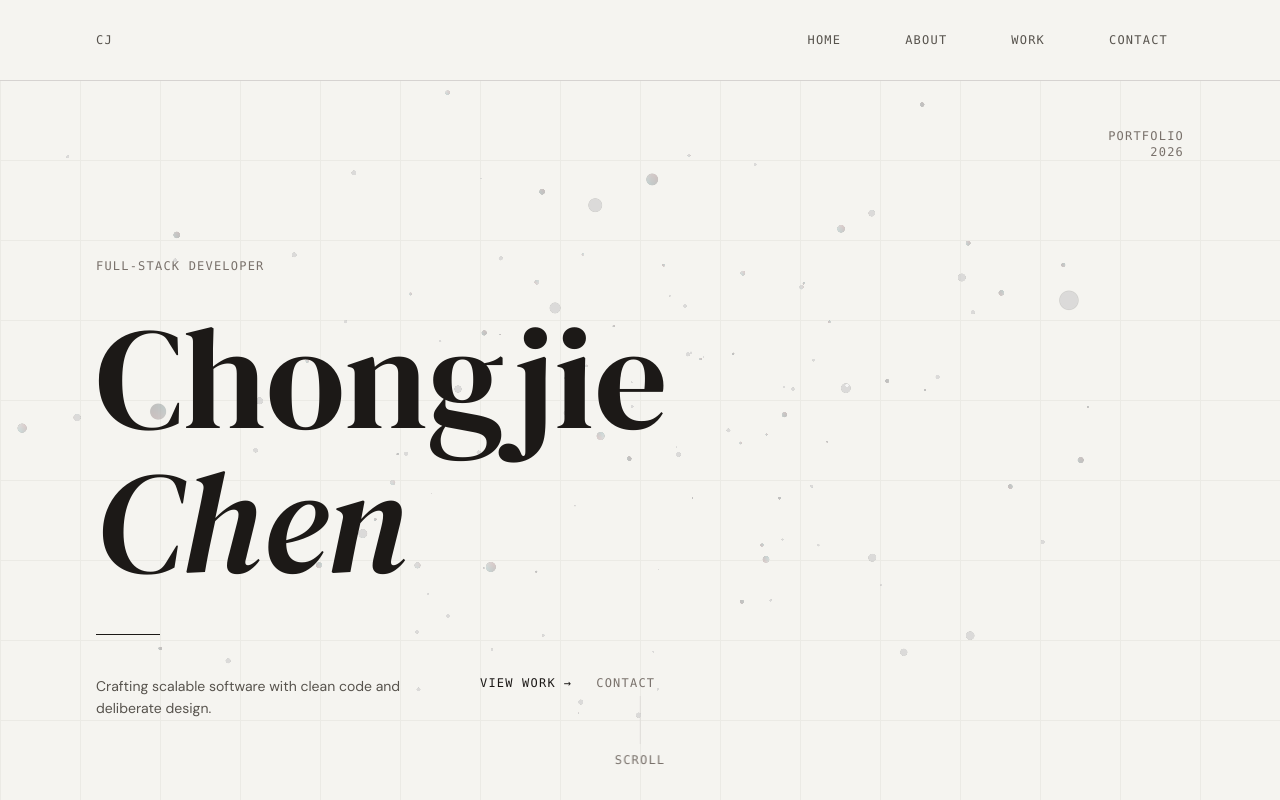
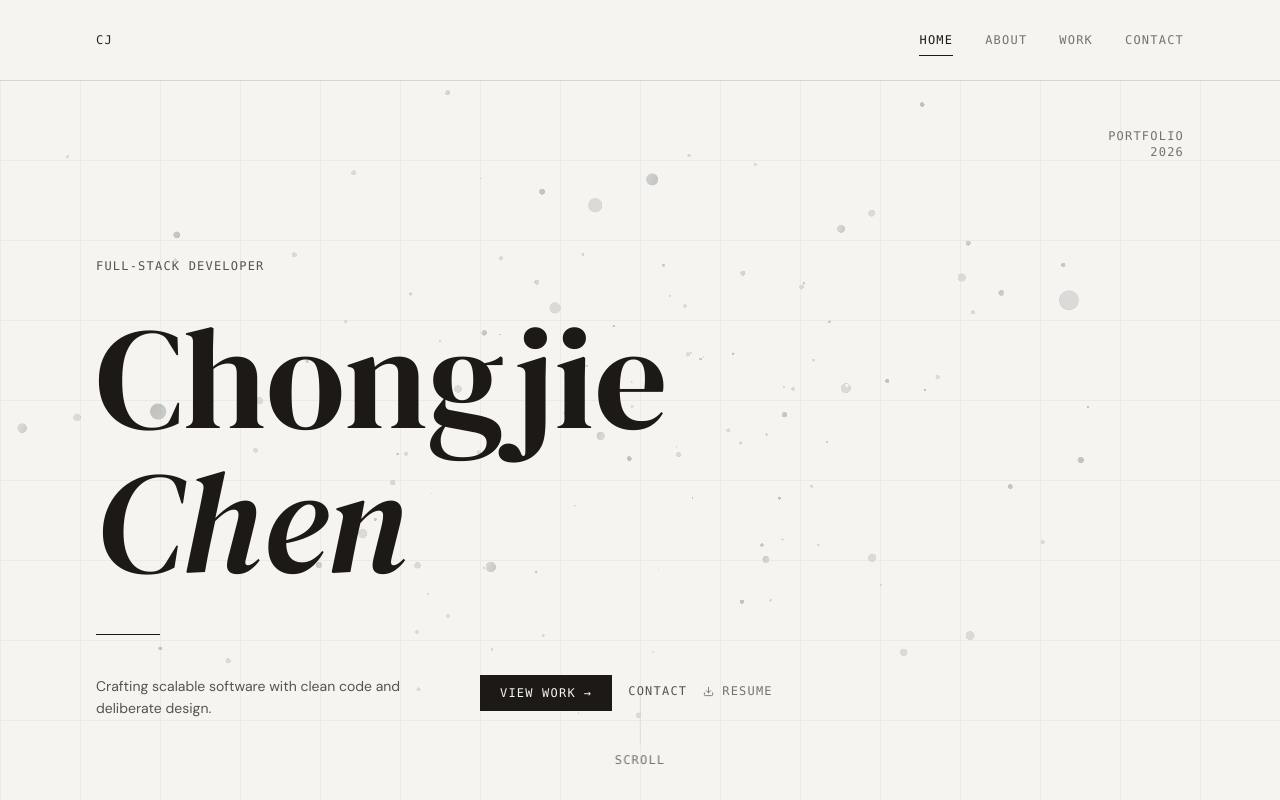
Before and after one commit to chongjie-6/Portfolio, a Next.js app: page / in a window 1280 px wide. Shown: the top 800 px of the page. Built offline with nearby package versions, Linux system fonts and the light colour scheme; a web font is replaced by a local one.

Commit message:
add resume to portfolio page and improve ui across the page

```diff
--- a/src/app/components/ui/Footer.tsx
+++ b/src/app/components/ui/Footer.tsx
@@ -3,12 +3,39 @@ import Link from "next/link";
 export function Footer() {
   return (
     <footer className="px-8 md:px-16 lg:px-24 py-10 max-w-6xl mx-auto border-t border-stone-300">
-      <div className="flex flex-col sm:flex-row justify-between items-start sm:items-center gap-4">
+      <div className="flex flex-col sm:flex-row justify-between items-start sm:items-center gap-6">
         <p className="font-mono text-xs tracking-widest text-stone-500">
-          © 2025 Chongjie Chen
+          © 2026 Chongjie Chen
         </p>
 
-        <div className="flex items-center gap-6">
+        <div className="flex items-center gap-6 flex-wrap">
+          {/* Resume download — place your resume PDF at /public/resume.pdf */}
+          <a
+            href="/resume.pdf"
+            download="Chongjie_Chen_Resume.pdf"
+            className="group inline-flex items-center gap-2 font-mono text-xs tracking-widest uppercase text-stone-900 border border-stone-900 px-4 py-2 hover:bg-stone-900 hover:text-[#f5f4f0] transition-all duration-200"
+            aria-label="Download Chongjie Chen's resume as PDF"
+          >
+            <svg
+              xmlns="http://www.w3.org/2000/svg"
+              width="12"
+              height="12"
+              viewBox="0 0 24 24"
+              fill="none"
+              stroke="currentColor"
+              strokeWidth="2"
+              strokeLinecap="round"
+              strokeLinejoin="round"
+              aria-hidden="true"
+              className="shrink-0"
+            >
+              <path d="M21 15v4a2 2 0 0 1-2 2H5a2 2 0 0 1-2-2v-4" />
+              <polyline points="7 10 12 15 17 10" />
+              <line x1="12" y1="15" x2="12" y2="3" />
+            </svg>
+            Resume
+          </a>
+
           <Link
             href="https://github.com/chongjie-6"
             target="_blank"
--- a/src/app/components/ui/Links.tsx
+++ b/src/app/components/ui/Links.tsx
@@ -1,4 +1,31 @@
+"use client";
+import { useEffect, useState } from "react";
+
 export function Links() {
+  const [activeId, setActiveId] = useState("home");
+
+  useEffect(() => {
+    const sectionIds = ["home", "about", "projects", "contact"];
+
+    const observer = new IntersectionObserver(
+      (entries) => {
+        entries.forEach((entry) => {
+          if (entry.isIntersecting) {
+            setActiveId(entry.target.id);
+          }
+        });
+      },
+      { rootMargin: "-40% 0px -55% 0px", threshold: 0 }
+    );
+
+    sectionIds.forEach((id) => {
+      const el = document.getElementById(id);
+      if (el) observer.observe(el);
+    });
+
+    return () => observer.disconnect();
+  }, []);
+
   const scrollToSection = (id: string) => {
     const element = document.getElementById(id);
     const offset = 100;
@@ -18,13 +45,24 @@ export function Links() {
   return (
     <>
       {links.map(({ id, label }) => (
-        <div
+        <button
           key={id}
-          className="btn"
           onClick={() => scrollToSection(id)}
+          className={`relative cursor-pointer px-0 py-2 font-mono text-xs tracking-widest uppercase transition-all duration-200 ${
+            activeId === id
+              ? "text-stone-900"
+              : "text-stone-500 hover:text-stone-800"
+          }`}
+          aria-current={activeId === id ? "page" : undefined}
         >
           {label}
-        </div>
+          {/* Active underline indicator */}
+          <span
+            className={`absolute bottom-0 left-0 h-px bg-stone-900 transition-all duration-300 ${
+              activeId === id ? "w-full" : "w-0"
+            }`}
+          />
+        </button>
       ))}
     </>
   );
--- a/src/app/components/ui/MobileNav.tsx
+++ b/src/app/components/ui/MobileNav.tsx
@@ -6,37 +6,60 @@ export function MobileNav() {
   const [open, setOpen] = useState(false);
 
   return (
-    <nav className={`fixed md:hidden block z-20 w-full bg-[#f5f4f0] ${open ? "" : "border-b border-stone-300"}`}>
+    <nav
+      className={`fixed md:hidden block z-20 w-full bg-[#f5f4f0] ${
+        open ? "" : "border-b border-stone-300"
+      }`}
+      aria-label="Mobile navigation"
+    >
       {/* Top bar */}
       <div
-        className={`px-6 py-5 flex justify-between items-center ${open ? "border-b border-stone-300" : ""}`}
-        onClick={() => setOpen((prev) => !prev)}
+        className={`px-6 py-5 flex justify-between items-center ${
+          open ? "border-b border-stone-300" : ""
+        }`}
       >
-        <p className="font-mono text-xs tracking-widest uppercase select-none text-stone-900">
+        <p className="font-mono text-xs tracking-widest uppercase select-none text-stone-900 font-medium">
           CJ
         </p>
 
-        {/* Animated hamburger */}
-        <div className="flex flex-col gap-1.5 cursor-pointer w-6">
+        {/* Accessible hamburger button */}
+        <button
+          onClick={() => setOpen((prev) => !prev)}
+          className="flex flex-col gap-1.5 cursor-pointer w-6 p-0 bg-transparent border-0"
+          aria-expanded={open}
+          aria-label={open ? "Close navigation menu" : "Open navigation menu"}
+        >
           <span
             className="block h-px w-full bg-stone-900 transition-all duration-300 origin-center"
-            style={{ transform: open ? "translateY(4px) rotate(45deg)" : "none" }}
+            style={{
+              transform: open ? "translateY(4px) rotate(45deg)" : "none",
+            }}
           />
           <span
-            className={`block h-px w-full bg-stone-900 transition-all duration-300 ${open ? "opacity-0" : "opacity-100"}`}
+            className={`block h-px w-full bg-stone-900 transition-all duration-300 ${
+              open ? "opacity-0" : "opacity-100"
+            }`}
           />
           <span
             className="block h-px w-full bg-stone-900 transition-all duration-300 origin-center"
-            style={{ transform: open ? "translateY(-8px) rotate(-45deg)" : "none" }}
+            style={{
+              transform: open ? "translateY(-8px) rotate(-45deg)" : "none",
+            }}
           />
-        </div>
+        </button>
       </div>
 
       {/* Dropdown */}
       <div
-        className={`overflow-hidden transition-all duration-300 bg-[#f5f4f0] ${open ? "max-h-64" : "max-h-0"}`}
+        className={`overflow-hidden transition-all duration-300 bg-[#f5f4f0] ${
+          open ? "max-h-64" : "max-h-0"
+        }`}
       >
-        <div className="flex flex-col px-6 py-4 gap-1">
+        {/* Close nav on link click */}
+        <div
+          className="flex flex-col px-6 py-4 gap-1"
+          onClick={() => setOpen(false)}
+        >
           <Links />
         </div>
       </div>
--- a/src/app/components/ui/NavBar.tsx
+++ b/src/app/components/ui/NavBar.tsx
@@ -1,10 +1,26 @@
+"use client";
+import { useEffect, useState } from "react";
 import { Links } from "./Links";
 
 export function NavBar() {
+  const [scrolled, setScrolled] = useState(false);
+
+  useEffect(() => {
+    const onScroll = () => setScrolled(window.scrollY > 40);
+    window.addEventListener("scroll", onScroll, { passive: true });
+    return () => window.removeEventListener("scroll", onScroll);
+  }, []);
+
   return (
-    <nav className="fixed w-full hidden md:block z-20 py-6 bg-[#f5f4f0] border-b border-stone-300">
+    <nav
+      className={`fixed w-full hidden md:block z-20 py-6 transition-all duration-300 ${
+        scrolled
+          ? "bg-[#f5f4f0]/95 backdrop-blur-sm border-b border-stone-300 shadow-sm"
+          : "bg-[#f5f4f0] border-b border-stone-300"
+      }`}
+    >
       <div className="nav max-w-6xl">
-        <p className="font-mono text-xs tracking-widest uppercase select-none text-stone-600">
+        <p className="font-mono text-xs tracking-widest uppercase select-none text-stone-800 font-medium">
           CJ
         </p>
         <div className="flex items-center gap-8">
--- a/src/app/components/ui/Projects.tsx
+++ b/src/app/components/ui/Projects.tsx
@@ -6,7 +6,8 @@ const MUSIC_GUESSER_IMAGES = [
   },
   {
     src: "/music-guesser-multiplayer.png",
-    description: "Multiplayer lobby screen where players can create or join a room",
+    description:
+      "Multiplayer lobby screen where players can create or join a room",
   },
   {
     src: "/music-guesser-correct-guess.png",
@@ -135,7 +136,11 @@ export function Projects() {
       {/* Project list */}
       <ul className="space-y-0 list-none p-0 m-0">
         {PROJECTS.map((project, index) => (
-          <ProjectCard key={project.title} {...project} index={String(index)} />
+          <ProjectCard
+            key={project.title}
+            {...project}
+            index={String(index + 1).padStart(2, "0")}
+          />
         ))}
       </ul>
 
--- a/src/app/page.tsx
+++ b/src/app/page.tsx
@@ -58,7 +58,7 @@ export default function Home() {
 
         <div className="relative z-10 max-w-5xl">
           {/* Overline */}
-          <p className="font-mono text-xs tracking-widest uppercase mb-8 text-stone-500 animate-fade-up [animation-delay:0.1s]">
+          <p className="font-mono text-xs tracking-widest uppercase mb-8 text-stone-600 animate-fade-up [animation-delay:0.1s]">
             Full-Stack Developer
           </p>
 
@@ -81,22 +81,53 @@ export default function Home() {
               Crafting scalable software with clean code and deliberate design.
             </p>
 
-            <div className="flex gap-6">
+            <div className="flex flex-wrap gap-4 items-center">
+              {/* Primary CTA */}
               <button
                 onClick={() => scrollToSection("projects")}
-                className="cursor-pointer group font-mono text-xs tracking-widest uppercase transition-all duration-200 flex items-center gap-2 text-stone-900 hover:text-stone-600"
+                className="cursor-pointer group font-mono text-xs tracking-widest uppercase transition-all duration-200 flex items-center gap-2 bg-stone-900 text-[#f5f4f0] px-5 py-2.5 hover:bg-stone-700"
+                aria-label="View my projects"
               >
                 View Work
                 <span className="inline-block transition-transform duration-200 group-hover:translate-x-1">
                   →
                 </span>
               </button>
+
+              {/* Secondary CTA */}
               <button
                 onClick={() => scrollToSection("contact")}
-                className="cursor-pointer font-mono text-xs tracking-widest uppercase transition-all duration-200 text-stone-500 hover:text-stone-900"
+                className="cursor-pointer font-mono text-xs tracking-widest uppercase transition-all duration-200 text-stone-600 hover:text-stone-900 border-b border-transparent hover:border-stone-900 pb-0.5"
+                aria-label="Go to contact section"
               >
                 Contact
               </button>
+
+              {/* Resume download — place resume PDF at /public/resume.pdf */}
+              <a
+                href="/chongjie_chen_resume.pdf"
+                download="Chongjie_Chen_Resume.pdf"
+                className="group cursor-pointer font-mono text-xs tracking-widest uppercase transition-all duration-200 flex items-center gap-2 text-stone-500 hover:text-stone-900 border-b border-transparent hover:border-stone-500 pb-0.5"
+                aria-label="Download resume PDF"
+              >
+                <svg
+                  xmlns="http://www.w3.org/2000/svg"
+                  width="11"
+                  height="11"
+                  viewBox="0 0 24 24"
+                  fill="none"
+                  stroke="currentColor"
+                  strokeWidth="2"
+                  strokeLinecap="round"
+                  strokeLinejoin="round"
+                  aria-hidden="true"
+                >
+                  <path d="M21 15v4a2 2 0 0 1-2 2H5a2 2 0 0 1-2-2v-4" />
+                  <polyline points="7 10 12 15 17 10" />
+                  <line x1="12" y1="15" x2="12" y2="3" />
+                </svg>
+                Resume
+              </a>
             </div>
           </div>
         </div>
```
Also changed, not shown: src/app/components/ui/Contact.tsx (+101 -13 lines), 1 other file (tests, documents, lock files or other folders).
